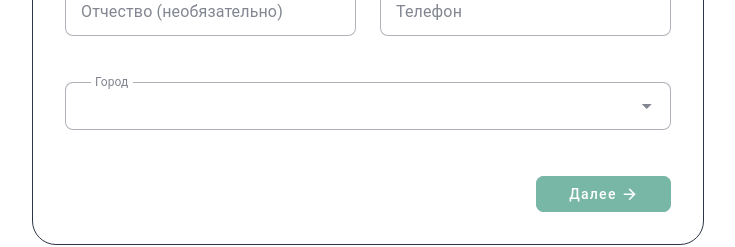
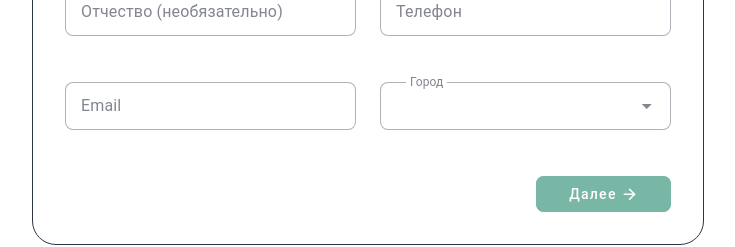
Before and after one commit to Innzare/MizanPayLanding, a Vue app: page /partner in a window 1280 px wide. Shown: the part 587-834 px from the top of the page, without its empty margins (272-1007 px from the left). Built offline with nearby package versions, Linux system fonts and the light colour scheme; a small style sheet from the web is missing.

Commit message:
added start script

```diff
--- a/package.json
+++ b/package.json
@@ -7,6 +7,7 @@
     "dev": "vite",
     "build": "run-p type-check \"build-only {@}\" --",
     "preview": "vite preview",
+    "start": "npx serve dist -s -l 3000",
     "build-only": "vite build",
     "type-check": "vue-tsc --build --force",
     "lint": "eslint . --fix"
--- a/src/pages/partner.vue
+++ b/src/pages/partner.vue
@@ -12,6 +12,7 @@ const firstName = ref('')
 const lastName = ref('')
 const patronymic = ref('')
 const phone = ref('')
+const email = ref('')
 const city = ref('')
 
 // Step 2: Business info
@@ -52,10 +53,13 @@ const capitalOptions = [
   'Более 1 000 000 ₽',
 ]
 
+const emailRegex = /^[^\s@]+@[^\s@]+\.[^\s@]+$/
+
 const step1Valid = computed(() =>
   firstName.value.length >= 2 &&
   lastName.value.length >= 2 &&
   phone.value.length >= 10 &&
+  emailRegex.test(email.value) &&
   city.value !== ''
 )
 
@@ -89,6 +93,7 @@ async function submit() {
       lastName: lastName.value,
       patronymic: patronymic.value,
       phone: phone.value,
+      email: email.value,
       city: city.value,
       experience: experience.value,
       capital: capital.value,
@@ -202,7 +207,16 @@ async function submit() {
                       :rules="[v => v.length >= 10 || 'Введите номер телефона']"
                     />
                   </v-col>
-                  <v-col cols="12">
+                  <v-col cols="12" sm="6">
+                    <v-text-field
+                      v-model="email"
+                      label="Email"
+                      placeholder="example@mail.ru"
+                      type="email"
+                      :rules="[v => emailRegex.test(v) || 'Введите корректный email']"
+                    />
+                  </v-col>
+                  <v-col cols="12" sm="6">
                     <v-select
                       v-model="city"
                       :items="cities"
```
Also changed, not shown: 1 other file (tests, documents, lock files or other folders).
